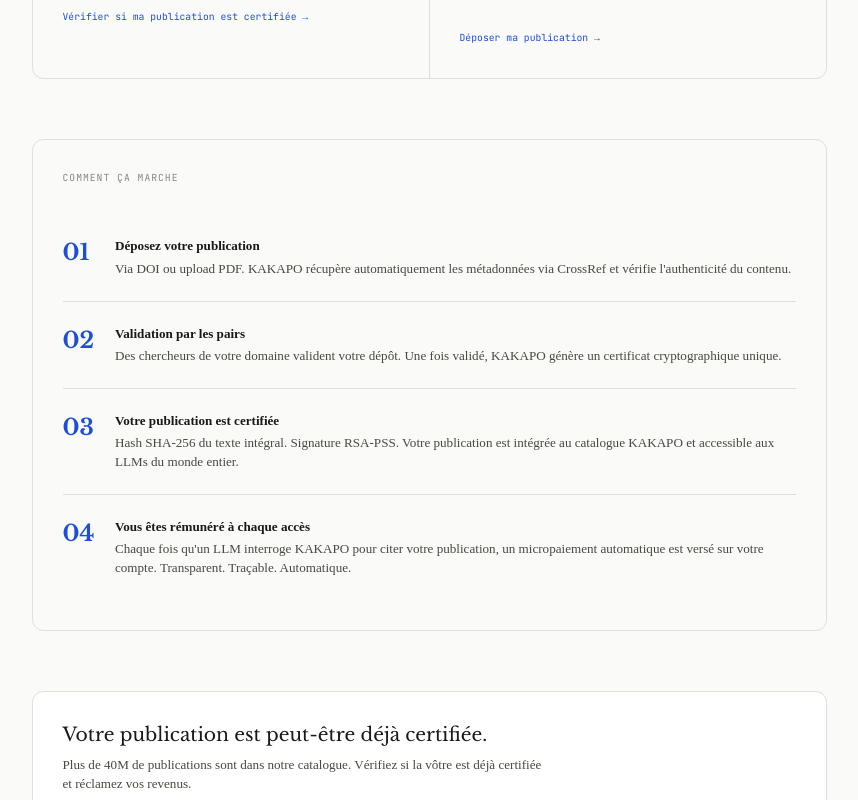
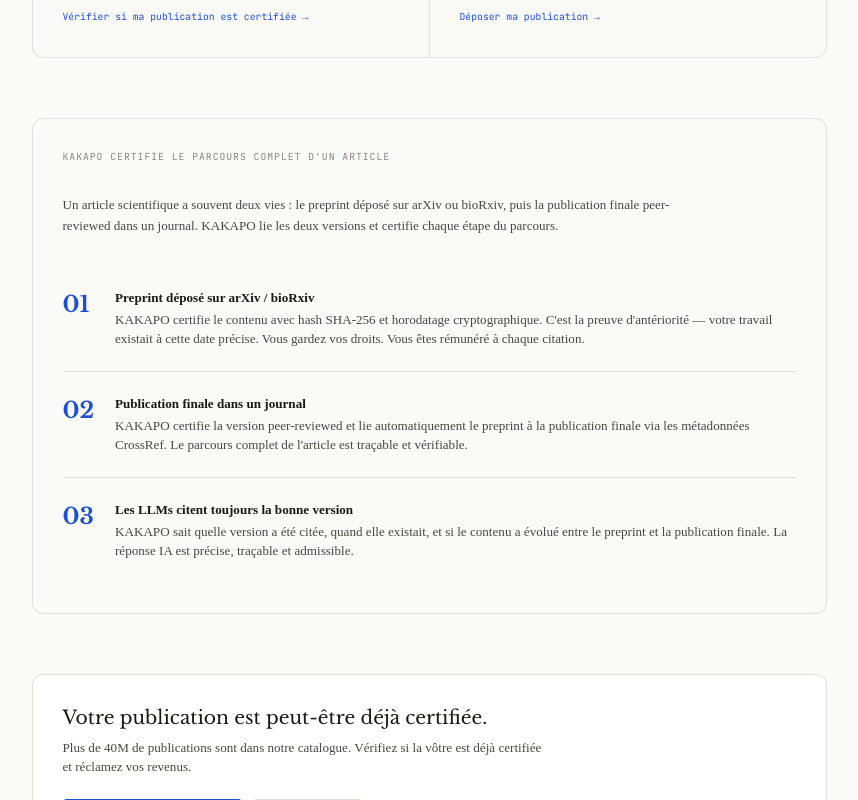
Before and after one commit to kkpo-adil/kakapo-front, a Next.js app: page /chercheurs in a window 1280 px wide. Shown: the part 707-1507 px from the top of the page, without its empty margins (211-1069 px from the left). Built offline with nearby package versions, Linux system fonts and the light colour scheme.

Commit message:
feat: page chercheurs - parcours complet article, preprint vs publication, i-KPT vs KPT

```diff
--- a/src/app/chercheurs/page.tsx
+++ b/src/app/chercheurs/page.tsx
@@ -17,7 +17,7 @@ export default function ChercheursPage() {
         <div className="flex flex-wrap gap-3 mt-8">
           <Link href="/certifier"
             className="inline-flex items-center gap-2 bg-accent hover:bg-accent-hover text-white text-sm font-mono px-6 py-3 rounded transition-colors no-underline">
-            Déposer ma publication →
+            Certifier ma publication →
           </Link>
           <Link href="/publications"
             className="inline-flex items-center gap-2 border border-border hover:border-accent/30 text-text-secondary hover:text-text-primary text-sm font-mono px-6 py-3 rounded transition-colors no-underline">
@@ -57,7 +57,7 @@ export default function ChercheursPage() {
           <p className="text-sm text-text-secondary leading-relaxed mb-5">
             Déposez directement votre preprint ou publication Open Access.
             Validation par les pairs. Certification en 24h.
-            Vous êtes rémunéré directement — sans intermédiaire — à chaque citation IA.
+            Vous êtes rémunéré directement — sans intermédiaire.
           </p>
           <div className="space-y-2 mb-6">
             <p className="text-2xs text-text-muted">✓ Validation par les pairs sur KAKAPO</p>
@@ -73,47 +73,45 @@ export default function ChercheursPage() {
       </div>
 
       <div className="border border-border rounded-xl p-8 mb-16">
-        <p className="text-2xs font-mono text-text-muted uppercase tracking-widest mb-8">Comment ça marche</p>
+        <p className="text-2xs font-mono text-text-muted uppercase tracking-widest mb-8">
+          KAKAPO certifie le parcours complet d'un article
+        </p>
+        <p className="text-sm text-text-secondary leading-relaxed max-w-2xl mb-8">
+          Un article scientifique a souvent deux vies : le preprint déposé sur arXiv ou bioRxiv,
+          puis la publication finale peer-reviewed dans un journal.
+          KAKAPO lie les deux versions et certifie chaque étape du parcours.
+        </p>
         <div className="divide-y divide-border">
           <div className="py-6 flex gap-6">
             <span className="text-2xl font-display font-bold text-accent flex-shrink-0 w-8">01</span>
             <div>
-              <p className="text-sm font-semibold text-text-primary mb-1">Déposez votre publication</p>
+              <p className="text-sm font-semibold text-text-primary mb-1">Preprint déposé sur arXiv / bioRxiv</p>
               <p className="text-sm text-text-secondary">
-                Via DOI ou upload PDF. KAKAPO récupère automatiquement les métadonnées
-                via CrossRef et vérifie l'authenticité du contenu.
+                KAKAPO certifie le contenu avec hash SHA-256 et horodatage cryptographique.
+                C'est la preuve d'antériorité — votre travail existait à cette date précise.
+                Vous gardez vos droits. Vous êtes rémunéré à chaque citation.
               </p>
             </div>
           </div>
           <div className="py-6 flex gap-6">
             <span className="text-2xl font-display font-bold text-accent flex-shrink-0 w-8">02</span>
             <div>
-              <p className="text-sm font-semibold text-text-primary mb-1">Validation par les pairs</p>
+              <p className="text-sm font-semibold text-text-primary mb-1">Publication finale dans un journal</p>
               <p className="text-sm text-text-secondary">
-                Des chercheurs de votre domaine valident votre dépôt.
-                Une fois validé, KAKAPO génère un certificat cryptographique unique.
+                KAKAPO certifie la version peer-reviewed et lie automatiquement
+                le preprint à la publication finale via les métadonnées CrossRef.
+                Le parcours complet de l'article est traçable et vérifiable.
               </p>
             </div>
           </div>
           <div className="py-6 flex gap-6">
             <span className="text-2xl font-display font-bold text-accent flex-shrink-0 w-8">03</span>
             <div>
-              <p className="text-sm font-semibold text-text-primary mb-1">Votre publication est certifiée</p>
+              <p className="text-sm font-semibold text-text-primary mb-1">Les LLMs citent toujours la bonne version</p>
               <p className="text-sm text-text-secondary">
-                Hash SHA-256 du texte intégral. Signature RSA-PSS.
-                Votre publication est intégrée au catalogue KAKAPO
-                et accessible aux LLMs du monde entier.
-              </p>
-            </div>
-          </div>
-          <div className="py-6 flex gap-6">
-            <span className="text-2xl font-display font-bold text-accent flex-shrink-0 w-8">04</span>
-            <div>
-              <p className="text-sm font-semibold text-text-primary mb-1">Vous êtes rémunéré à chaque accès</p>
-              <p className="text-sm text-text-secondary">
-                Chaque fois qu'un LLM interroge KAKAPO pour citer votre publication,
-                un micropaiement automatique est versé sur votre compte.
-                Transparent. Traçable. Automatique.
+                KAKAPO sait quelle version a été citée, quand elle existait,
+                et si le contenu a évolué entre le preprint et la publication finale.
+                La réponse IA est précise, traçable et admissible.
               </p>
             </div>
           </div>
```
